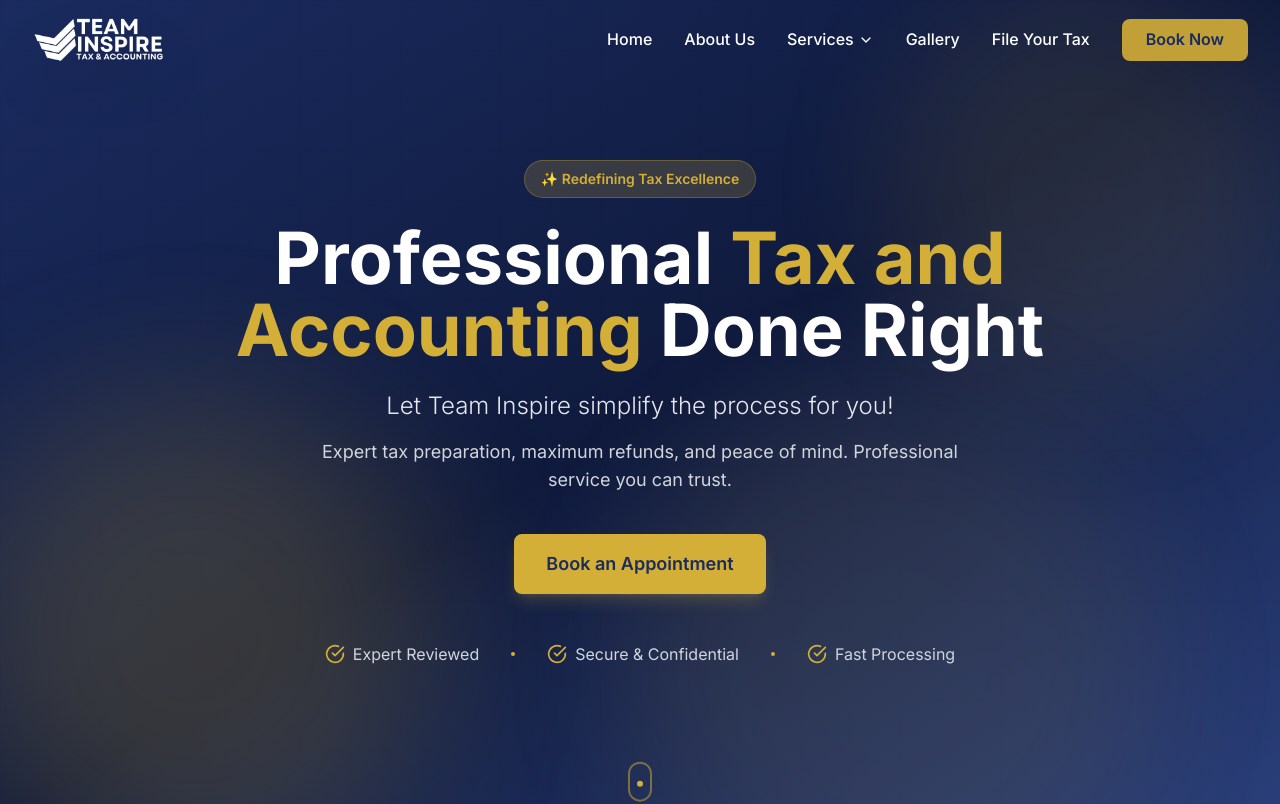
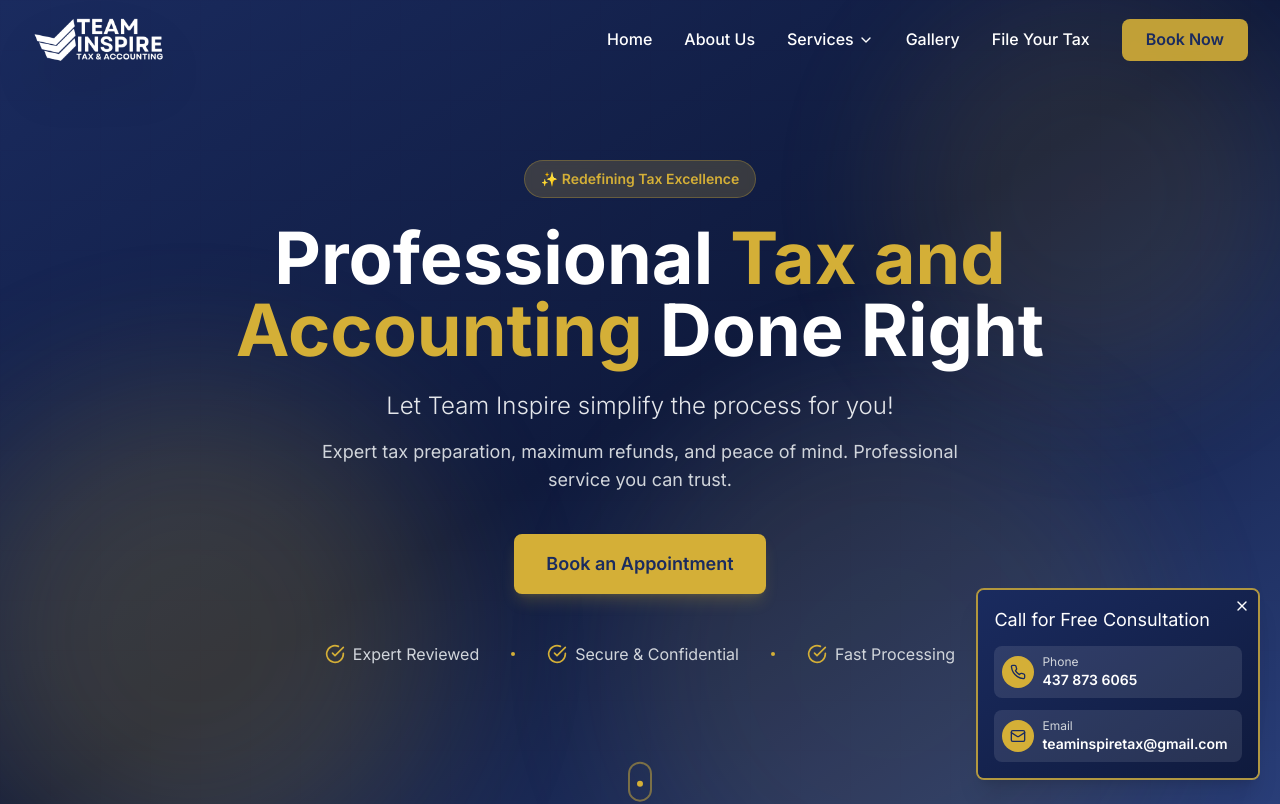
Before and after one commit to ABHAY200/team-inspire-website, a Next.js app: page / in a window 1280 px wide. Shown: the top 804 px of the page. Built offline with nearby package versions, Linux system fonts and the light colour scheme.

Commit message:
Update page.tsx

```diff
--- a/app/page.tsx
+++ b/app/page.tsx
@@ -1,7 +1,13 @@
 "use client";
 
-import React, { useEffect, useRef } from "react";
-import { motion, useInView, useMotionValue, useSpring } from "framer-motion";
+import React, { useEffect, useRef, useState } from "react";
+import {
+  motion,
+  useInView,
+  useMotionValue,
+  useSpring,
+  AnimatePresence,
+} from "framer-motion";
 import Button from "@/components/Button";
 import ServiceCard from "@/components/ServiceCard";
 import SectionHeader from "@/components/SectionHeader";
@@ -13,6 +19,9 @@
   FileText,
   HelpCircle,
   MapPin,
+  X,
+  Phone,
+  Mail,
 } from "lucide-react";
 import {
   SERVICES_DATA,
@@ -25,6 +34,7 @@
 import { getIcon } from "@/utils/icons";
 
 export default function Home() {
+  const [showContactPopup, setShowContactPopup] = useState(true);
   // Animated Counter Component
   const AnimatedCounter = ({
     value,
@@ -496,6 +506,62 @@
           </motion.div>
         </div>
       </section>
+
+      {/* Quick Contact Popup */}
+      <AnimatePresence>
+        {showContactPopup && (
+          <motion.div
+            initial={{ opacity: 0, y: 100, scale: 0.8 }}
+            animate={{ opacity: 1, y: 0, scale: 1 }}
+            exit={{ opacity: 0, y: 100, scale: 0.8 }}
+            transition={{ duration: 0.5, delay: 1 }}
+            className="fixed bottom-[20px] right-[20px] sm:w-fit w-[calc(100%-40px)] z-40 rounded-lg shadow-xl border-[2px]  border-gold/80 overflow-hidden"
+          >
+            <div className="relative bg-gradient-to-br from-navy to-navy-dark text-white p-4">
+              <button
+                onClick={() => setShowContactPopup(false)}
+                className="absolute top-[2px] right-[2px] sm:p-1.5 p-2 hover:bg-white/20 rounded-full transition-colors"
+              >
+                <X className="h-4 w-4" />
+              </button>
+
+              <h3 className="text-lg mb-2 pr-8">Call for Free Consultation</h3>
+
+              <div className="space-y-3 mt-3">
+                <a
+                  href="tel:+14378736065"
+                  className="flex items-center gap-2 p-2 bg-white/10 hover:bg-white/20 rounded-lg transition-colors group"
+                >
+                  <div className="w-8 h-8 bg-gold rounded-full flex items-center justify-center flex-shrink-0">
+                    <Phone className="h-4 w-4 text-navy" />
+                  </div>
+                  <div>
+                    <p className="text-xs text-gray-300">Phone</p>
+                    <p className="text-sm font-semibold group-hover:text-gold transition-colors">
+                      437 873 6065
+                    </p>
+                  </div>
+                </a>
+
+                <a
+                  href="mailto:teaminspiretax@gmail.com"
+                  className="flex items-center gap-2 p-2 bg-white/10 hover:bg-white/20 rounded-lg transition-colors group"
+                >
+                  <div className="w-8 h-8 bg-gold rounded-full flex items-center justify-center flex-shrink-0">
+                    <Mail className="h-4 w-4 text-navy" />
+                  </div>
+                  <div>
+                    <p className="text-xs text-gray-300">Email</p>
+                    <p className="text-sm font-semibold group-hover:text-gold transition-colors break-all">
+                      teaminspiretax@gmail.com
+                    </p>
+                  </div>
+                </a>
+              </div>
+            </div>
+          </motion.div>
+        )}
+      </AnimatePresence>
     </div>
   );
 }
```
